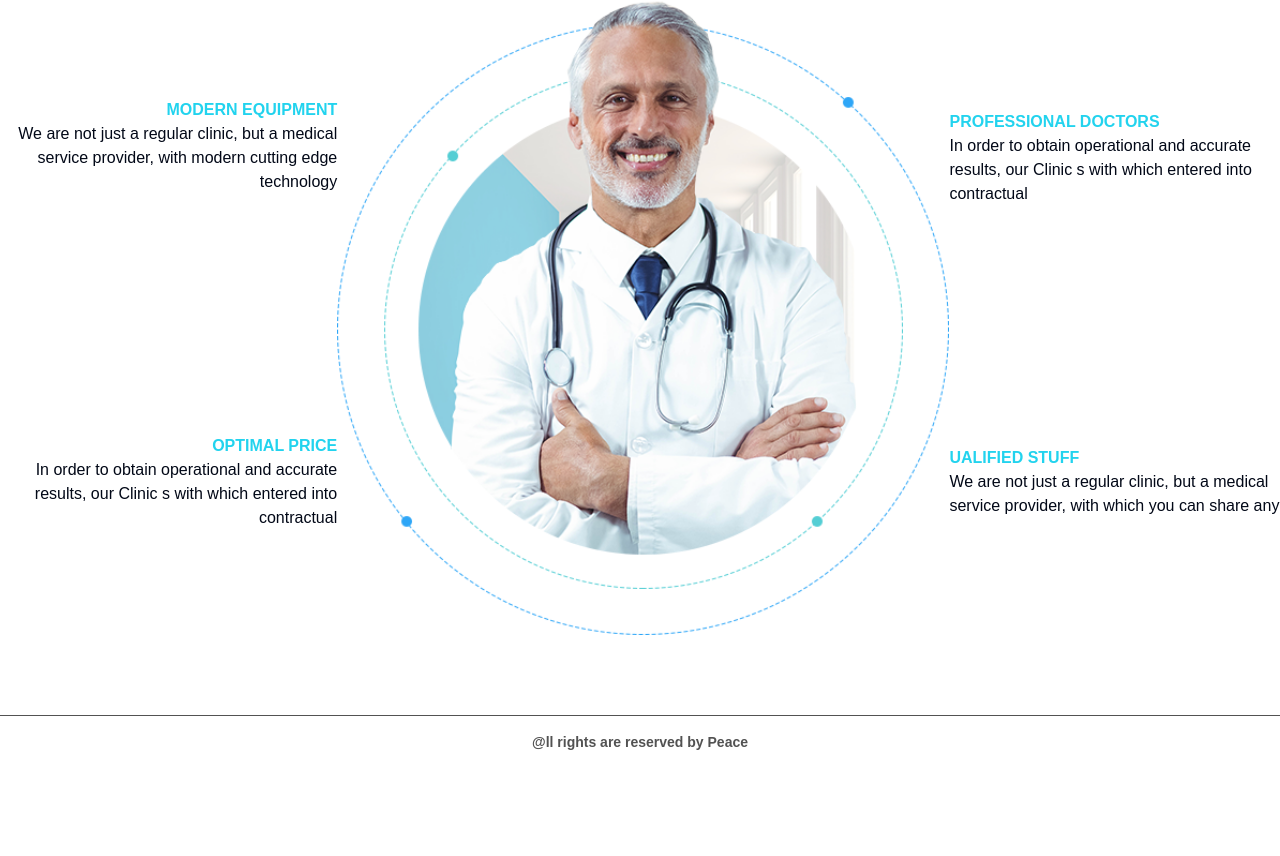
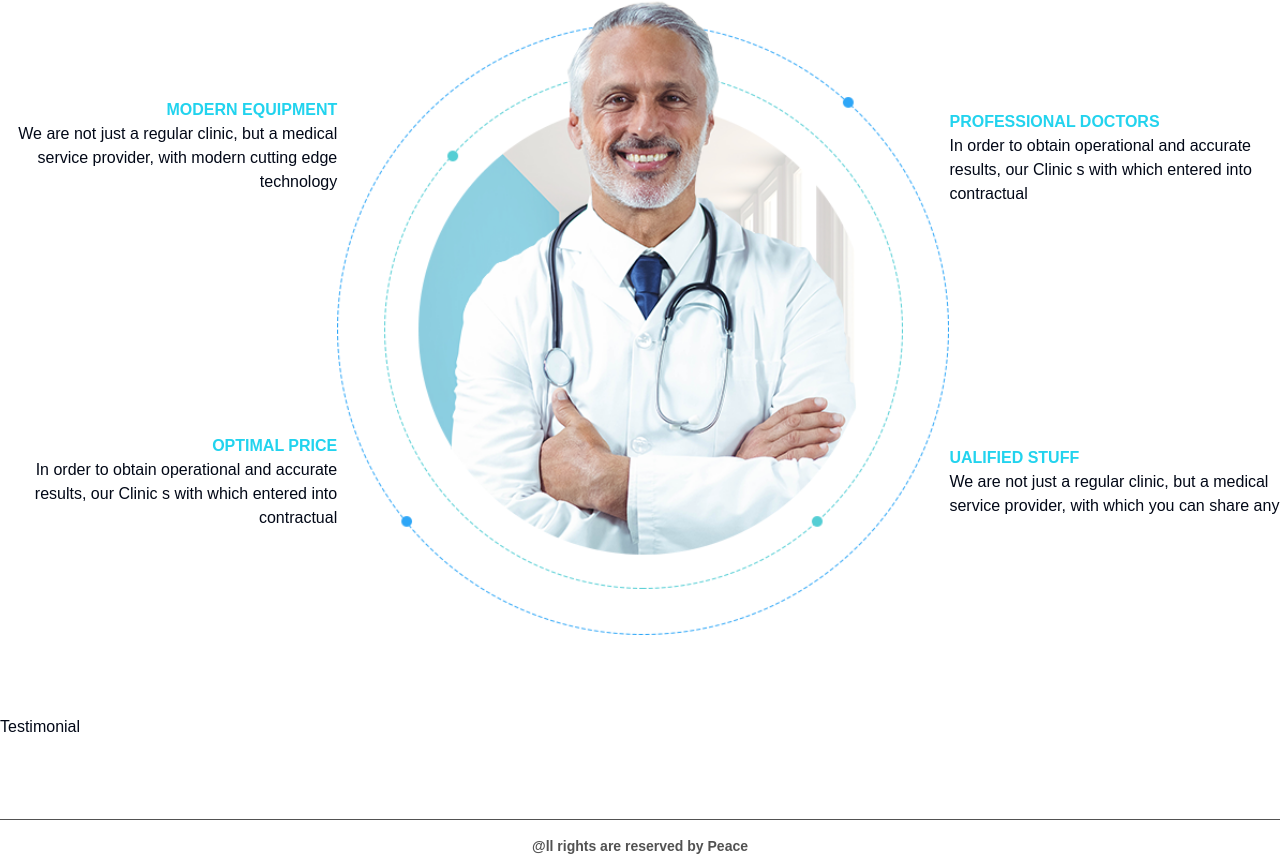
Before and after one commit to zenmh/peace_client, a Next.js app: page / in a window 1280 px wide. Shown: the part 1046-1902 px from the top of the page. Before the commit the page ends 1798 px from the top, so only its background shows below. Built offline with nearby package versions, Linux system fonts and the light colour scheme.

Commit message:
Testimonial files created

```diff
--- a/app/page.tsx
+++ b/app/page.tsx
@@ -1,10 +1,11 @@
-import { About, Banner } from "@/components/home";
+import { About, Banner, Testimonials } from "@/components/home";
 
 const Home = () => {
   return (
     <div className="flex flex-col gap-20">
       <Banner />
       <About />
+      <Testimonials />
     </div>
   );
 };
--- /dev/null
+++ b/components/home/Testimonial.tsx
@@ -0,0 +1,9 @@
+import { FC } from "react";
+
+interface TestimonialProps {}
+
+const Testimonial: FC<TestimonialProps> = () => {
+  return <div>Testimonial</div>;
+};
+
+export default Testimonial;
--- /dev/null
+++ b/components/home/Testimonials.tsx
@@ -0,0 +1,11 @@
+import { Testimonial } from ".";
+
+const Testimonials = () => {
+  return (
+    <div>
+      <Testimonial />
+    </div>
+  );
+};
+
+export default Testimonials;
--- a/components/home/index.ts
+++ b/components/home/index.ts
@@ -1,4 +1,6 @@
 import Banner from "./Banner";
 import About from "./About";
+import Testimonial from "./Testimonial";
+import Testimonials from "./Testimonials";
 
-export { Banner, About };
+export { Banner, About, Testimonial, Testimonials };
```
